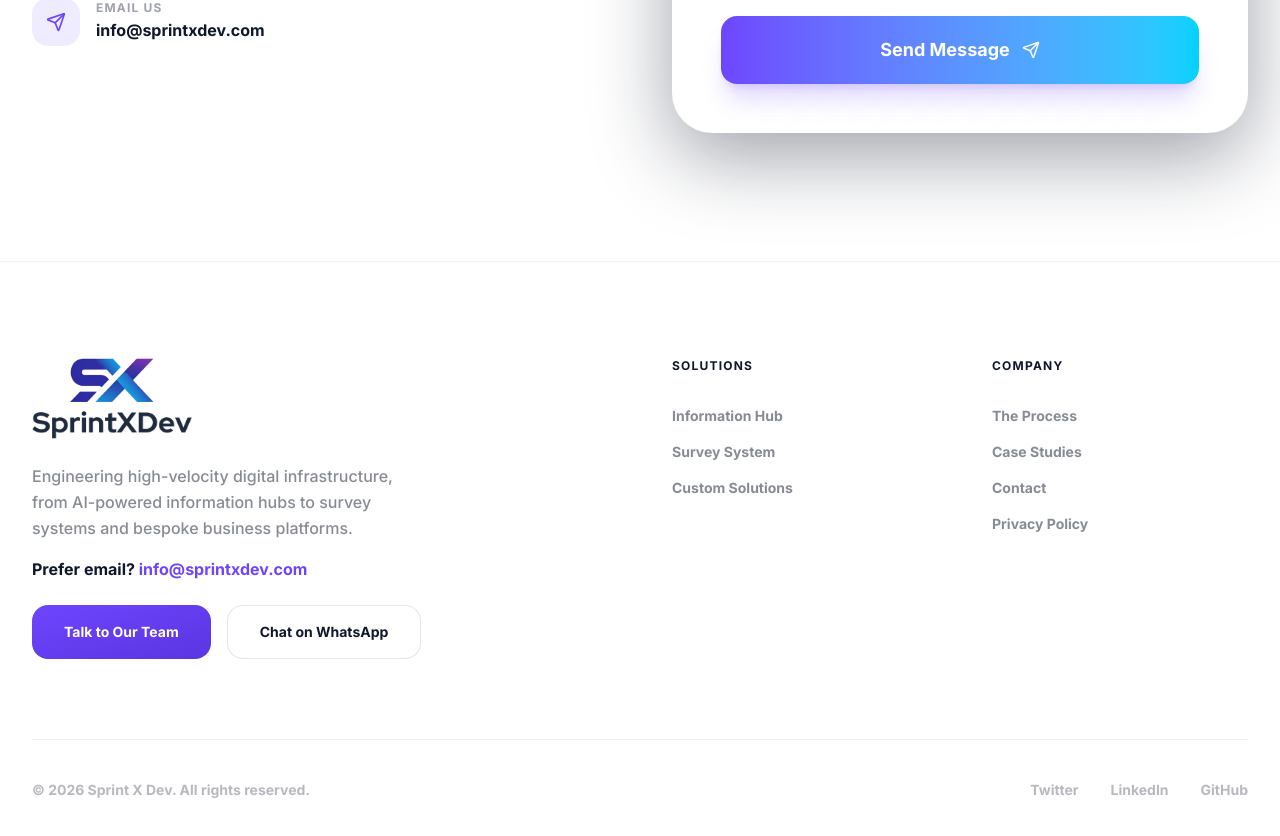
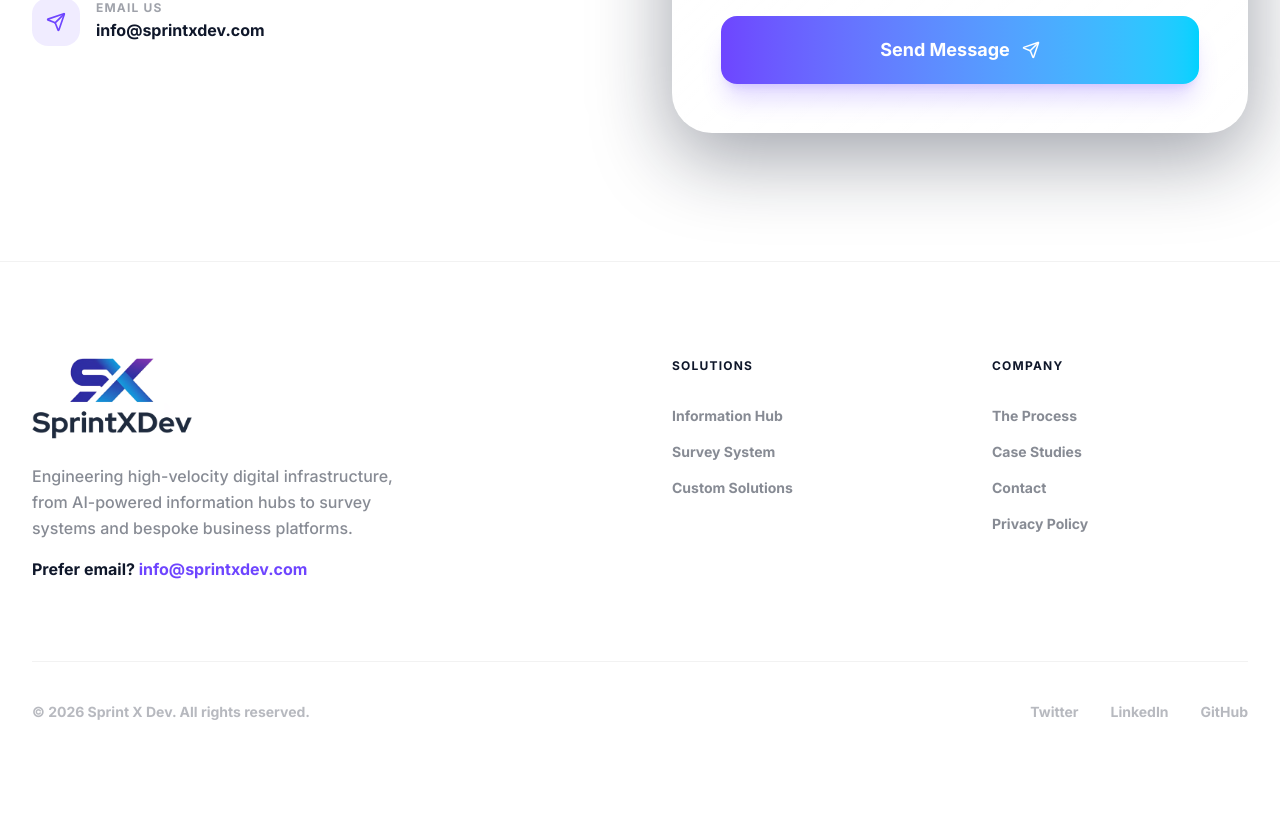
Before and after one commit to sprintxdevzz/Sprintxdev-landing-page, a React (Vite) app: page / in a window 1280 px wide. Shown: the part 5634-6470 px from the top of the page. After the commit the page ends 6404 px from the top, so only its background shows below. Built offline with nearby package versions, Linux system fonts and the light colour scheme.

Commit message:
Remove unused motion effects and buttons from Footer component, simplifying the layout and improving readability.

```diff
--- a/src/components/Footer.tsx
+++ b/src/components/Footer.tsx
@@ -1,6 +1,4 @@
 import React from "react";
-import { motion } from "motion/react";
-
 export const Footer: React.FC = () => {
   return (
     <footer className="bg-white border-t border-black/5 pt-24 pb-12">
@@ -20,7 +18,7 @@ export const Footer: React.FC = () => {
               Engineering high-velocity digital infrastructure, from AI-powered information hubs
               to survey systems and bespoke business platforms.
             </p>
-            <p className="text-brand-dark font-bold mb-6">
+            <p className="text-brand-dark font-bold">
               Prefer email?{" "}
               <a
                 href="mailto:info@sprintxdev.com"
@@ -29,28 +27,6 @@ export const Footer: React.FC = () => {
                 info@sprintxdev.com
               </a>
             </p>
-            <div className="flex flex-wrap gap-4">
-              <motion.button
-                whileHover={{ scale: 1.02 }}
-                whileTap={{ scale: 0.98 }}
-                onClick={() =>
-                  document
-                    .getElementById("contact")
-                    ?.scrollIntoView({ behavior: "smooth" })
-                }
-                className="btn-primary !px-8 !py-4 !text-sm"
-              >
-                Talk to Our Team
-              </motion.button>
-              <a
-                href="https://wa.me/000000000000?text=Hi%20SprintXDev%2C%20I%27d%20like%20to%20discuss%20a%20project."
-                target="_blank"
-                rel="noopener noreferrer"
-                className="btn-secondary !px-8 !py-4 !text-sm"
-              >
-                Chat on WhatsApp
-              </a>
-            </div>
           </div>
 
           <div>
```
